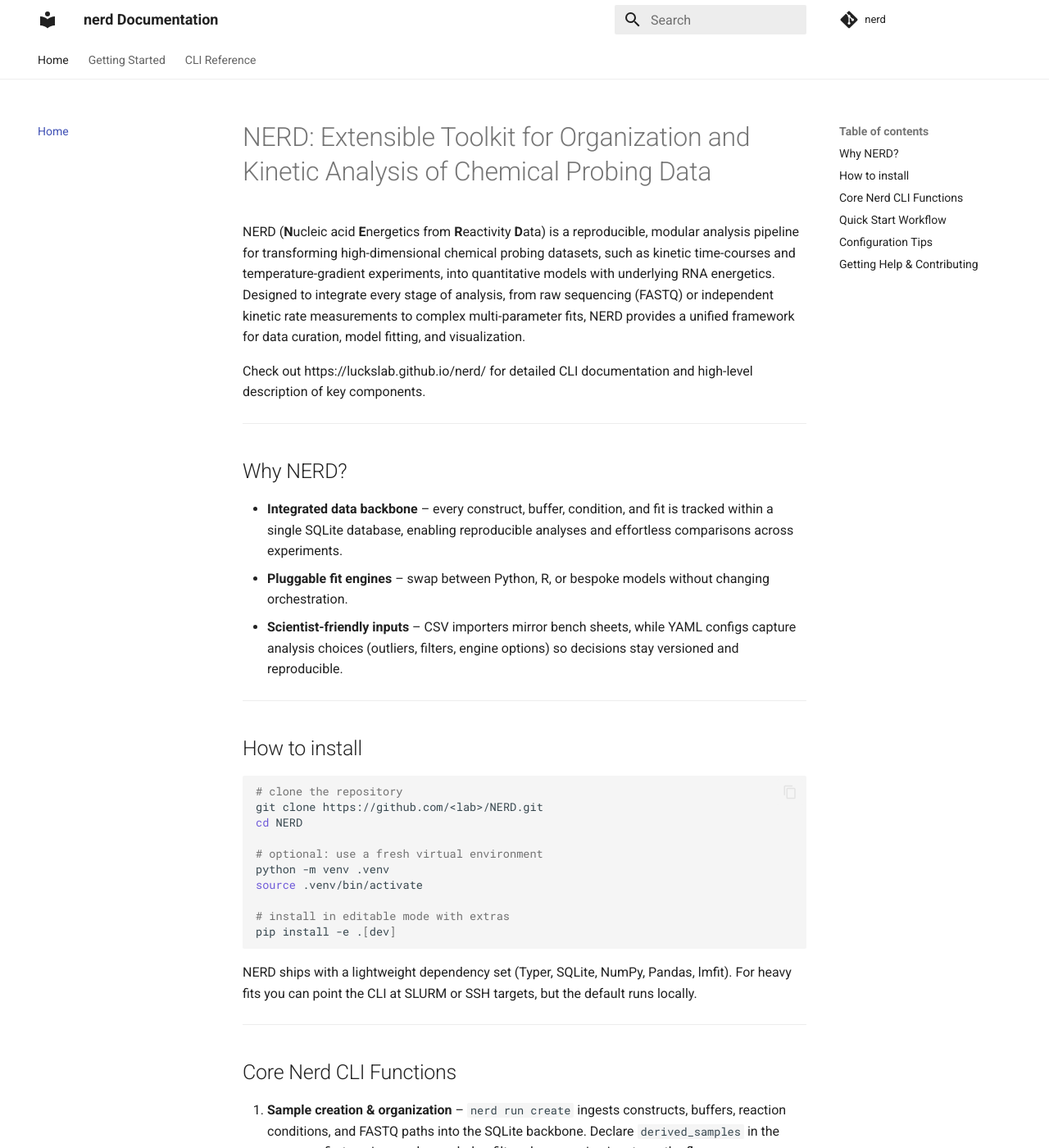
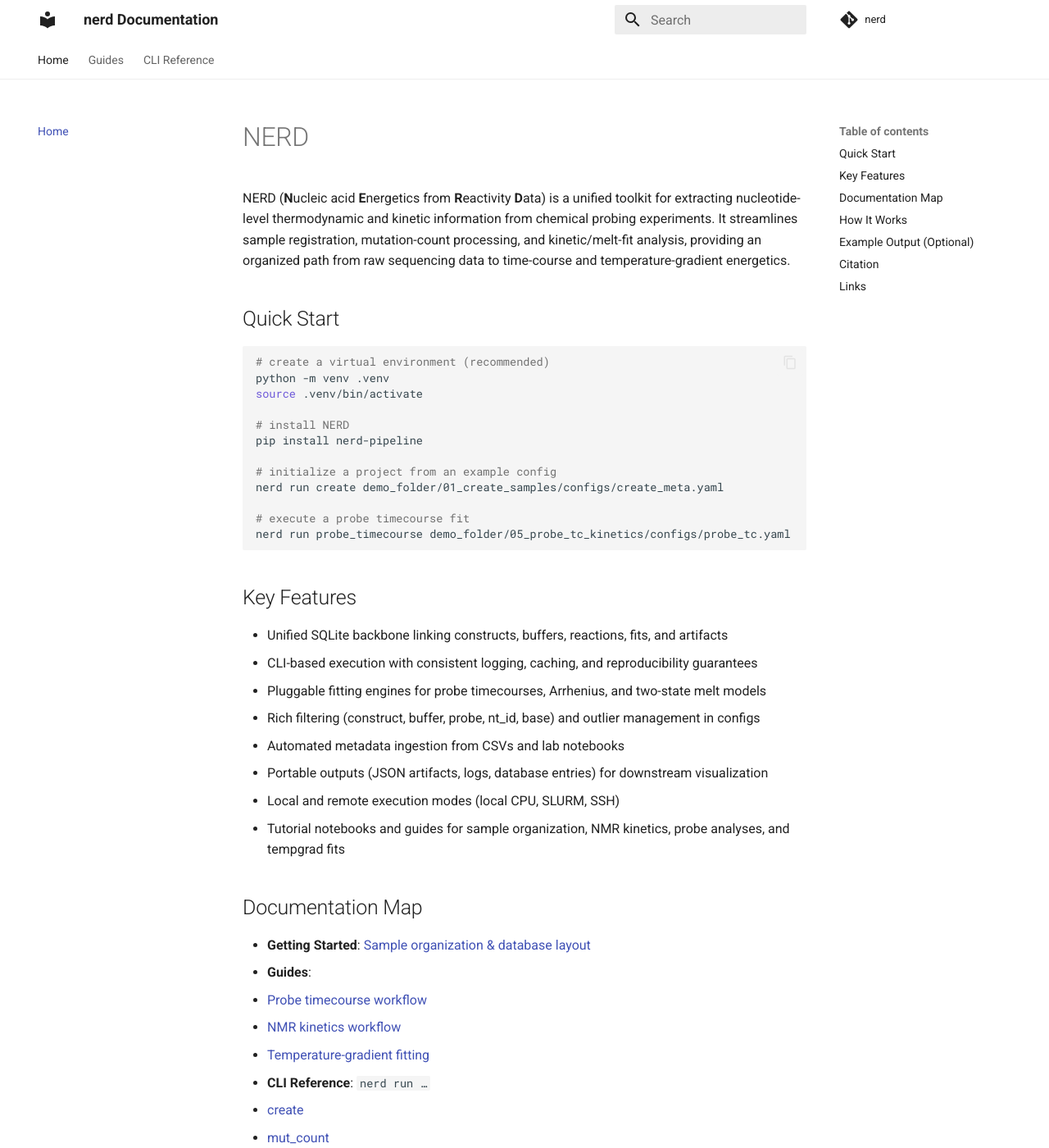
Before and after one commit to LucksLab/nerd, an MkDocs documentation site: the page built from docs/index.md, in a window 1280 px wide and 1400 px high. Shown: the whole window at 82% size. Built offline with MkDocs 1.6.1 and Material for MkDocs 9.7.7, drawn with Linux system fonts in a browser that asks for light colours; comment, search, counter and statistics services are not loaded; some of the changed text lies outside the part shown.

Commit message:
updated mkdocs

````diff
--- a/README.md
+++ b/README.md
@@ -1,8 +1,8 @@
 # NERD: Extensible Toolkit for Organization and Kinetic Analysis of Chemical Probing Data
 
-NERD (**N**ucleic acid **E**nergetics from **R**eactivity **D**ata) is a reproducible, modular analysis pipeline for transforming high-dimensional chemical probing datasets, such as kinetic time-courses and temperature-gradient experiments, into quantitative models with underlying RNA energetics. Designed to integrate every stage of analysis, from raw sequencing (FASTQ) or independent kinetic rate measurements to complex multi-parameter fits, NERD provides a unified framework for data curation, model fitting, and visualization.
+NERD (**N**ucleic acid **E**nergetics from **R**eactivity **D**ata) is a reproducible, extensible analysis pipeline for transforming high-dimensional chemical probing datasets, such as kinetic time-courses and temperature-gradient experiments, into quantitative models with underlying RNA energetics. Designed to integrate every stage of analysis, from raw sequencing (FASTQ) or independent kinetic rate measurements to complex multi-parameter fits, NERD provides a unified framework for data curation, model fitting, and visualization.
 
-Check out https://luckslab.github.io/nerd/ for detailed CLI documentation and high-level description of key components.
+Check out <https://luckslab.github.io/nerd/> for detailed CLI documentation and high-level description of key components.
 
 ---
 
--- a/docs/guides/probe-mutcount.md
+++ b/docs/guides/probe-mutcount.md
@@ -1,6 +1,6 @@
 # Probe Mutational Counting
 
-Time-course kinetics and temperature-gradient fits rely on accurate per-nucleotide reactivities. NERD’s `mut_count` task turns raw FASTQ files into modification rates by orchestrating an RT-MaP pipeline (ShapeMapper today, additional engines in the future).
+Time‑course kinetics and temperature‑gradient fits rely on accurate per‑nucleotide reactivities. NERD’s `mut_count` task quantifies chemical modifications on RNA. Today this is predominantly achieved through reverse‑transcription–based readouts (RT‑stop or RT‑MaP), where chemical adducts cause truncations or mutations during cDNA synthesis. NERD orchestrates external tools (e.g., ShapeMapper) to convert raw sequencing reads into modification rates, and is designed to extend to direct RNA detection approaches (e.g., Nanopore) in the future.
 
 ---
 
@@ -16,16 +16,19 @@ Time-course kinetics and temperature-gradient fits rely on accurate per-nucleoti
 
    The config specifies which samples to process, ShapeMapper arguments, and staging options.
 
+NERD does not compute reactivities itself; instead, it coordinates established software packages to ensure reproducible and metadata‑tracked modification quantification.
+
 ---
 
 ## RT-Stop vs RT-MaP
 
-Two broad strategies exist for chemical probing readouts:
+Two broad RT‑based strategies exist for detecting RNA chemical modifications:
 
 - **RT-stop**: quantify cDNA truncations (not yet implemented in NERD).
 - **RT-MaP (Mutation Profiling)**: quantify mismatches and deletions introduced during reverse transcription. NERD currently supports this via ShapeMapper, enabling reactivity calculation for each nucleotide.
+- **Direct RNA detection (e.g., Nanopore)**: future support for base‑calling/modified‑base detection engines will enable modification calling directly from RNA reads without reverse transcription.
 
-The abstraction keeps room for alternate tools—swap engines in future configs without rewriting the orchestrator.
+This abstraction allows NERD to remain engine‑agnostic—swap external tools or add new detection backends without rewriting pipelines.
 
 ---
 
--- a/docs/index.md
+++ b/docs/index.md
@@ -1,2 +1,76 @@
-<!-- Pull in the repo README as the docs homepage -->
-{% include-markdown "../README.md" %}
+# NERD
+
+NERD (**N**ucleic acid **E**nergetics from **R**eactivity **D**ata) is a unified toolkit for extracting nucleotide-level thermodynamic and kinetic information from chemical probing experiments. It streamlines sample registration, mutation-count processing, and kinetic/melt-fit analysis, providing an organized path from raw sequencing data to time-course and temperature-gradient energetics.
+
+## Quick Start
+
+```bash
+# create a virtual environment (recommended)
+python -m venv .venv
+source .venv/bin/activate
+
+# install NERD
+pip install nerd-pipeline
+
+# initialize a project from an example config
+nerd run create demo_folder/01_create_samples/configs/create_meta.yaml
+
+# execute a probe timecourse fit
+nerd run probe_timecourse demo_folder/05_probe_tc_kinetics/configs/probe_tc.yaml
+```
+
+## Key Features
+
+- Unified SQLite backbone linking constructs, buffers, reactions, fits, and artifacts
+- CLI-based execution with consistent logging, caching, and reproducibility guarantees
+- Pluggable fitting engines for probe timecourses, Arrhenius, and two-state melt models
+- Rich filtering (construct, buffer, probe, nt_id, base) and outlier management in configs
+- Automated metadata ingestion from CSVs and lab notebooks
+- Portable outputs (JSON artifacts, logs, database entries) for downstream visualization
+- Local and remote execution modes (local CPU, SLURM, SSH)
+- Tutorial notebooks and guides for sample organization, NMR kinetics, probe analyses, and tempgrad fits
+
+## Documentation Map
+
+- **Getting Started**: [Sample organization & database layout](guides/sample-organization.md)
+- **Guides**:
+  - [Probe timecourse workflow](guides/probe-timecourse.md)
+  - [NMR kinetics workflow](guides/nmr-kinetics.md)
+  - [Temperature-gradient fitting](guides/tempgrad-fit.md)
+- **CLI Reference**: `nerd run …`
+  - [create](cli/create.md)
+  - [mut_count](cli/mut_count.md)
+  - [nmr_create](cli/nmr_create.md)
+  - [nmr_deg_kinetics](cli/nmr_deg_kinetics.md)
+  - [nmr_add_kinetics](cli/nmr_add_kinetics.md)
+  - [probe_timecourse](cli/probe_timecourse.md)
+  - [tempgrad_fit](cli/tempgrad_fit.md)
+- **Configuration & Workflow Guide**: See guides above plus example YAML in `demo_folder/`
+- **Architecture Overview**: [Sample organization & database layout](guides/sample-organization.md)
+- **Examples**: Explore `demo_folder/` configs, `examples/nerd.sqlite`, and accompanying notebooks
+
+## How It Works
+>
+> _[Pipeline diagram here: sample CSVs & raw data → NERD CLI tasks → SQLite database → fit engines → JSON/plots]_
+
+1. Register constructs, buffers, reaction groups, and traces with `nerd run create`.
+2. Quantify sequencing or NMR data via task-specific runners (`mut_count`, `nmr_*`).
+3. Execute probe timecourse fits to derive kinetic parameters per nucleotide.
+4. Run `tempgrad_fit` to combine kinetics across temperatures with Arrhenius or two-state models.
+5. Visualize results using bundled notebooks or your own data science stack.
+
+## Example Output (Optional)
+
+```
+manuscript_pipeline/05_probe_tempgrad_fit/tempgrad_fit/latest/results/tempgrad_result.json
+```
+
+## Citation
+>
+> _Please cite the NERD pipeline as: [placeholder—add citation here]._
+
+## Links
+
+- [GitHub Repository](https://github.com/luckslab/nerd)
+- [Issue Tracker](https://github.com/luckslab/nerd/issues)
+- [License](https://github.com/luckslab/nerd/blob/main/LICENSE)
--- a/mkdocs.yml
+++ b/mkdocs.yml
@@ -3,9 +3,10 @@
 repo_name: nerd
 nav:
   - Home: index.md
-  - Getting Started:
-      - Create Samples: guides/create-samples.md
+  - Guides:
+      - Create Samples: guides/sample-organization.md
       - NMR Kinetics: guides/nmr-kinetics.md
+      - Modification Counting: guides/probe-mutcount.md
       - Probe Timecourse: guides/probe-timecourse.md
       - Temperature Gradients: guides/tempgrad-fit.md
   - CLI Reference:
````
